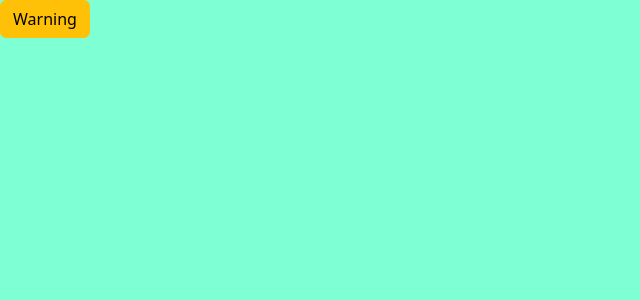
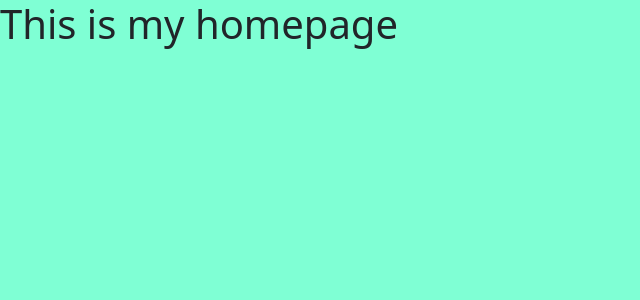
Before and after one commit to AbdelazizSoliman/PWA-Ecommerce, a React (Create React App) app in the folder user/ecom/: page / in a window 1280 px wide. Shown: the top 300 px of the page, without its empty margins (0-640 px from the left). Built offline with nearby package versions, Linux system fonts and the light colour scheme.

Commit message:
Configure routing

```diff
--- a/user/ecom/src/App.js
+++ b/user/ecom/src/App.js
@@ -1,12 +1,17 @@
-import React, { Component } from 'react'
-import { Button } from 'react-bootstrap'
+import React, { Component, Fragment } from 'react'
+import { BrowserRouter } from 'react-router-dom'
+import AppRoute from './route/AppRoute'
 
 class App extends Component {
   render() {
     return (
-      <div>
-        <Button variant="warning">Warning</Button>
-      </div>
+      <Fragment>
+        <BrowserRouter>
+
+          <AppRoute />
+
+        </BrowserRouter>
+      </Fragment>
     )
   }
 }
--- /dev/null
+++ b/user/ecom/src/pages/HomePage.jsx
@@ -0,0 +1,13 @@
+import React, { Component, Fragment } from "react";
+
+class HomePage extends Component {
+  render() {
+    return (
+      <Fragment>
+        <h1>This is my homepage</h1>
+      </Fragment>
+    );
+  }
+}
+
+export default HomePage;
--- /dev/null
+++ b/user/ecom/src/route/AppRoute.js
@@ -0,0 +1,23 @@
+import React, { Component, Fragment } from 'react'
+//import { Router, Route, Switch } from 'react-router-dom'
+import HomePage from '../pages/HomePage'
+
+
+class AppRoute extends Component {
+    render() {
+        return (
+            <Fragment>
+                <HomePage />
+            </Fragment>
+
+            // <Fragment>
+            //     <Switch>
+            //         <Route exact path="/" component={HomePage} />
+
+            //     </Switch>
+            // </Fragment>
+        )
+    }
+}
+
+export default AppRoute
```
